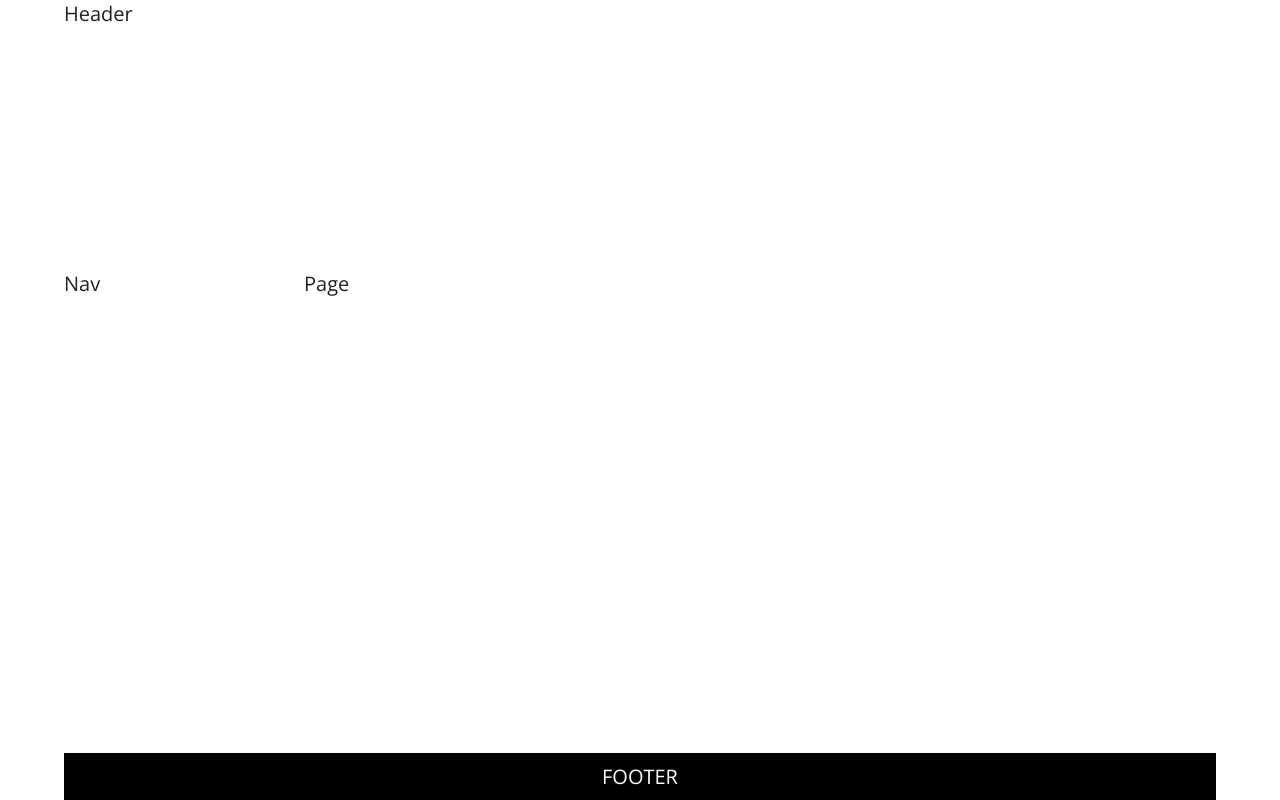
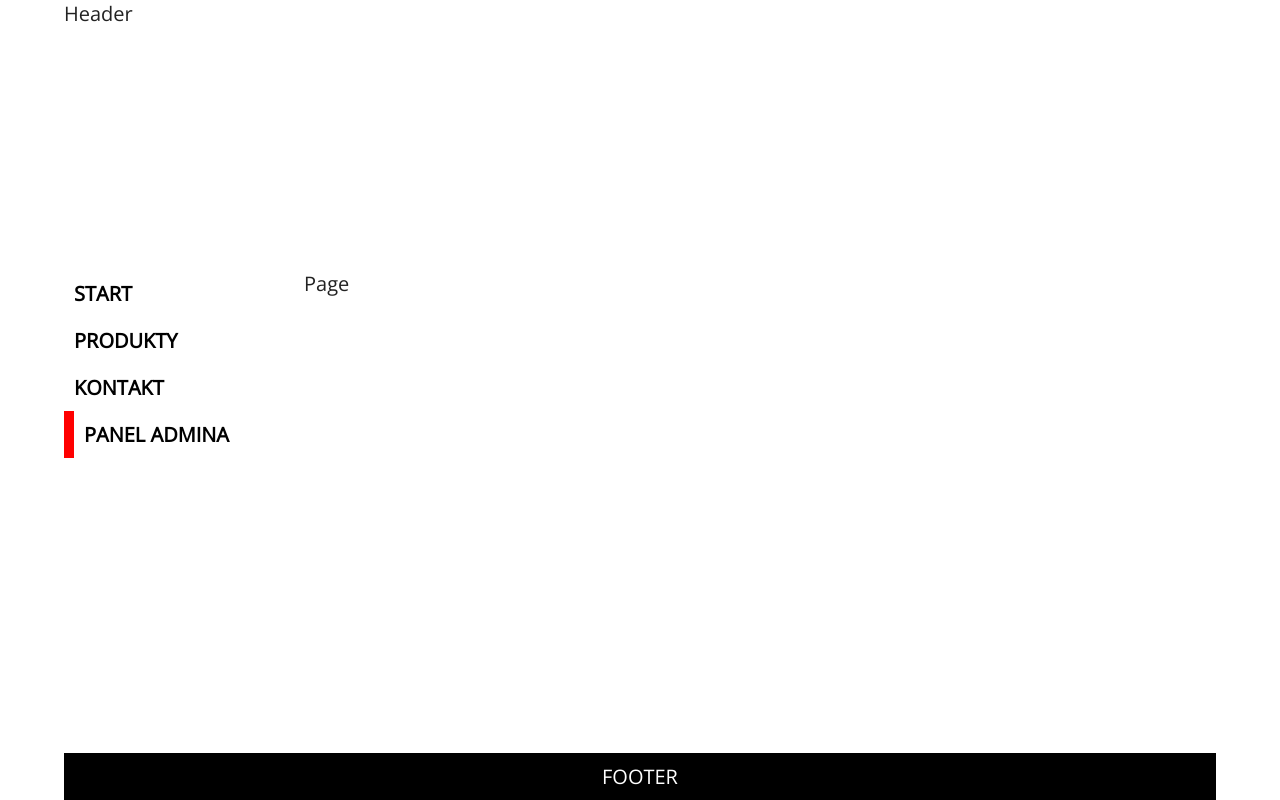
Before and after one commit to janeX96/React-udemy, a React (Create React App) app in the folder CRA/example/: page /admin in a window 1280 px wide. Built offline with nearby package versions, Linux system fonts and the light colour scheme.

Commit message:
108- nawigacja, CSS

```diff
--- a/CRA/example/src/layouts/Navigation.js
+++ b/CRA/example/src/layouts/Navigation.js
@@ -1,10 +1,27 @@
 import React from 'react';
+import { NavLink } from 'react-router-dom';
+import '../styles/Navigation.css'
+
+const list = [
+    {name: "start", path: "/", exact:true},
+    {name: "produkty", path: "/products"},
+    {name: "kontakt", path: "/contact"},
+    {name: "panel admina", path: "/admin"},
+]
 
 const Navigation = () => {
+
+    const menu = list.map(item => (
+        <li key={item.name}>
+            <NavLink to={item.path} exact={item.exact}>{item.name}</NavLink>
+        </li>
+    ))
     return (
-    <div>
-        Nav
-    </div>
+        <nav className="main">
+            <ul>
+               {menu}
+            </ul>
+        </nav>
     );
 }
 
--- /dev/null
+++ b/CRA/example/src/styles/Navigation.css
@@ -0,0 +1,42 @@
+nav.main {
+    padding: 0 30px 30px 0;
+}
+
+.main ul {
+    list-style-type: none;
+}
+
+nav.main a {
+    display: block;
+    text-decoration: none;
+    color: black;
+    text-transform: uppercase;
+    font-weight: bold;
+    padding: 10px;
+    transition: 0.2s;
+}
+
+nav.main a:hover {
+   transform: translateX(20px);
+}
+
+nav.main a.active {
+  border-left: 10px gray solid;
+  transform: translateX(0px);
+}
+
+nav.main li:nth-child(1) a.active{
+    border-left: 10px green solid;
+}
+
+nav.main li:nth-child(2) a.active{
+    border-left: 10px blue solid;
+}
+
+nav.main li:nth-child(3) a.active{
+    border-left: 10px orange solid;
+}
+
+nav.main li:nth-child(4) a.active{
+    border-left: 10px red solid;
+}
```
